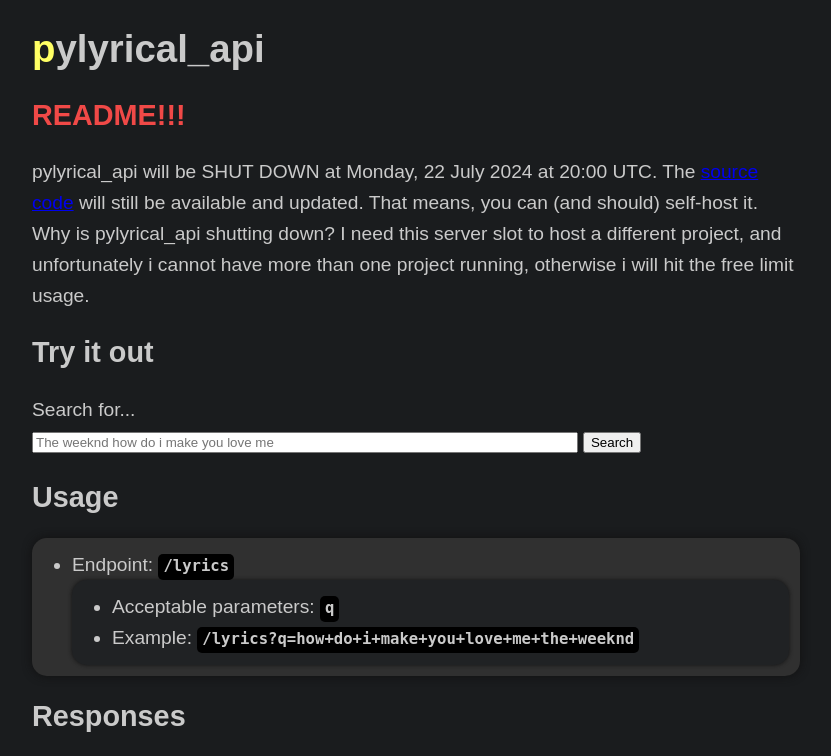
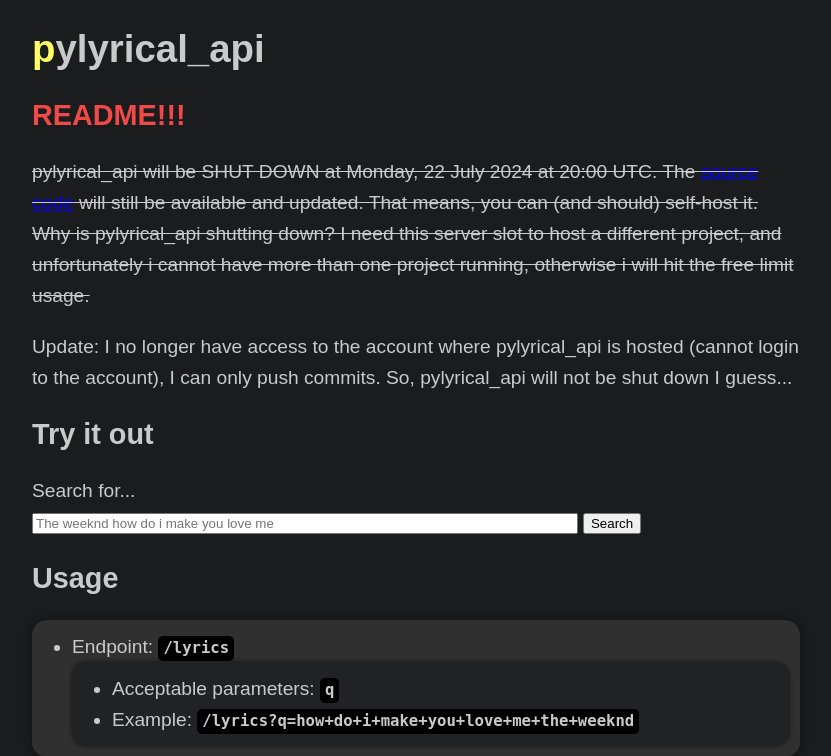
Before and after one commit to devlocalhost/pylyrical_api, a Flask app: page / in a window 1280 px wide. Shown: the top 756 px of the page, without its empty margins (224-1055 px from the left). Run offline with Flask 3, Linux system fonts and the light colour scheme.

Commit message:
not shutting down

```diff
--- a/templates/index.html
+++ b/templates/index.html
@@ -13,7 +13,9 @@
         <h1 class="colored" onclick="toggleStylesheet()">pylyrical_api</h1>
 
         <h2 style="color: #f04947">README!!!</h2>
-        <p>pylyrical_api will be SHUT DOWN at Monday, 22 July 2024 at 20:00 UTC. The <a href="https://github.com/devlocalhost/pylyrical_api">source code</a> will still be available and updated. That means, you can (and should) self-host it. Why is pylyrical_api shutting down? I need this server slot to host a different project, and unfortunately i cannot have more than one project running, otherwise i will hit the free limit usage.</p>
+        <p><del>pylyrical_api will be SHUT DOWN at Monday, 22 July 2024 at 20:00 UTC. The <a href="https://github.com/devlocalhost/pylyrical_api">source code</a> will still be available and updated. That means, you can (and should) self-host it. Why is pylyrical_api shutting down? I need this server slot to host a different project, and unfortunately i cannot have more than one project running, otherwise i will hit the free limit usage.</del></p>
+
+        <p>Update: I no longer have access to the account where pylyrical_api is hosted (cannot login to the account), I can only push commits. So, pylyrical_api will not be shut down I guess...</p>
 
         <h2>Try it out</h2>
         <form action="/lyrics" method="get">
```
